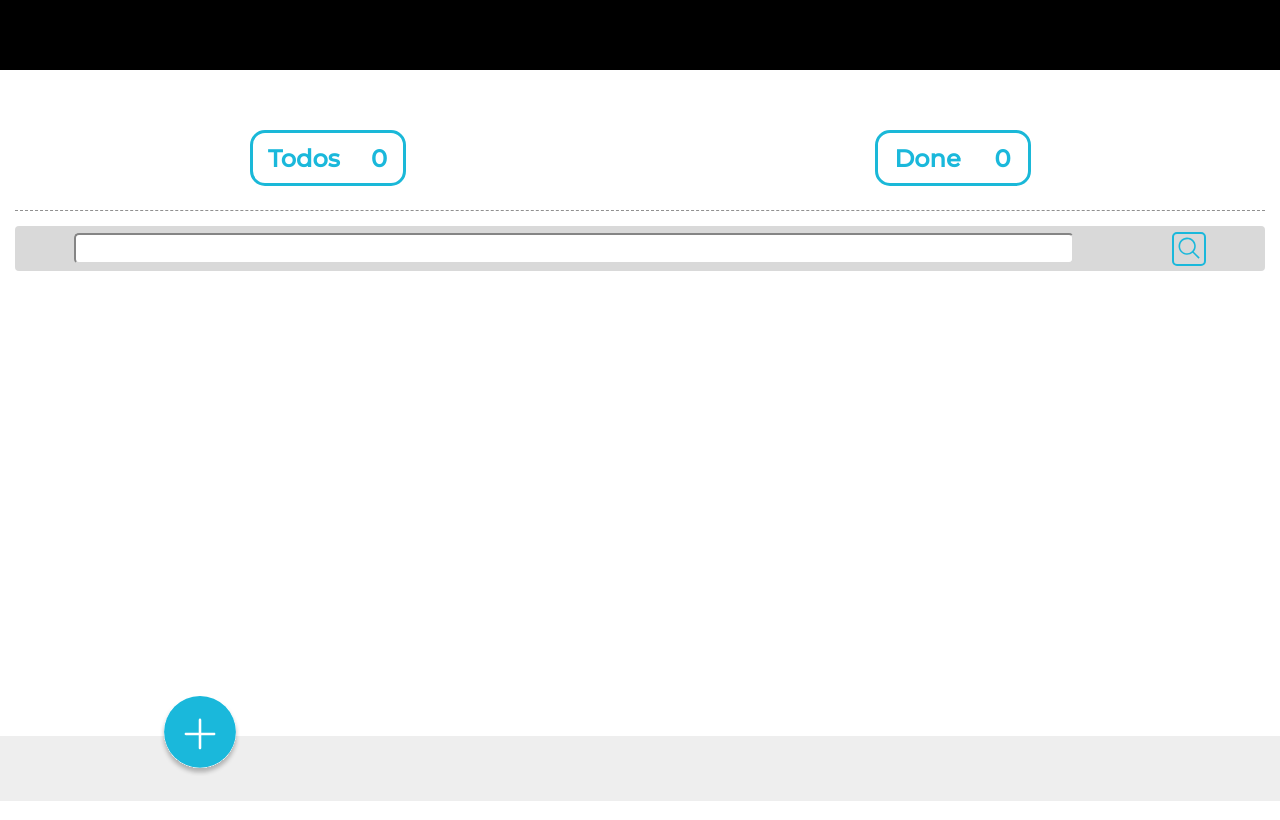
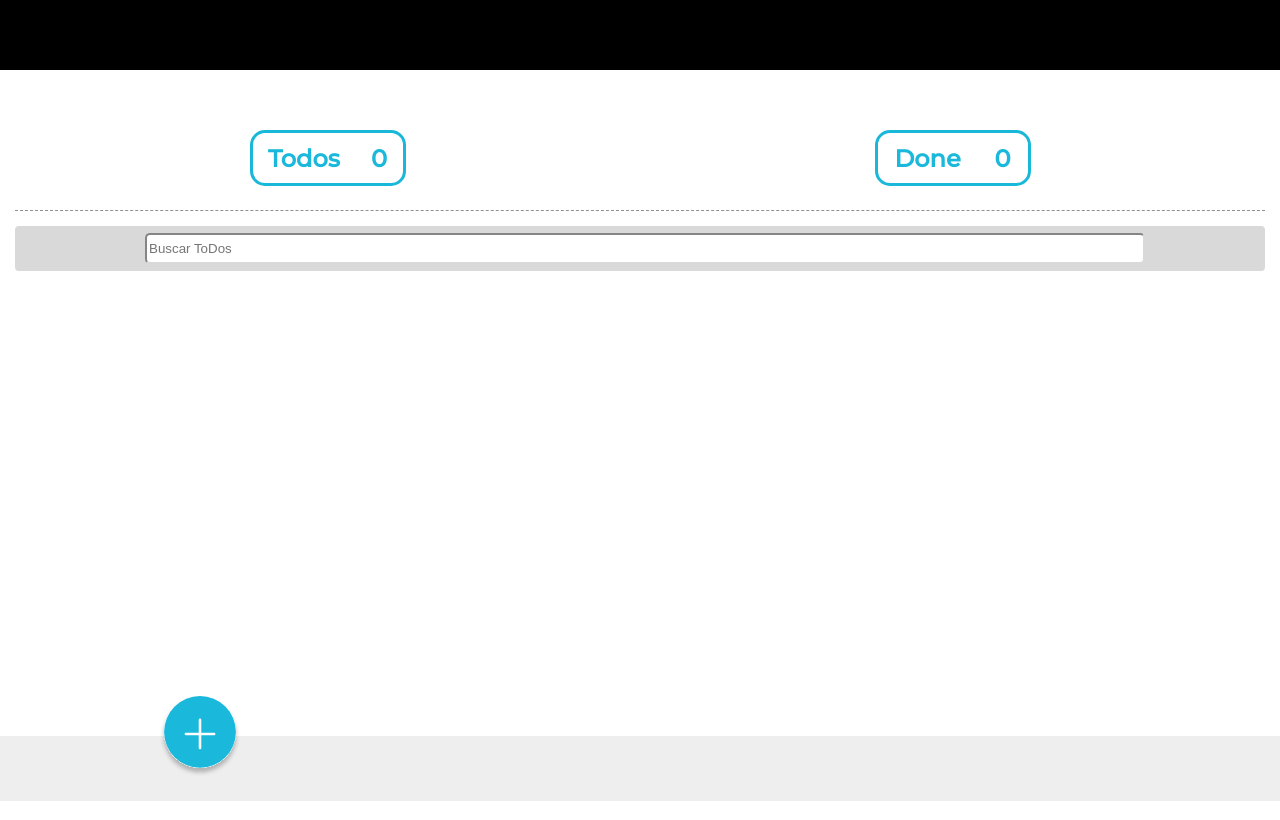
Before and after one commit to LuisFelipeRojasG/todoMachine, a React (Create React App) app: page / in a window 1280 px wide. Both pictures are taken after a click on the button "Start". Built offline with nearby package versions, Linux system fonts and the light colour scheme; some icons are missing.

Commit message:
Se crea la lógica de busqueda de ToDos

```diff
--- a/src/components/TodoPrincipal.jsx
+++ b/src/components/TodoPrincipal.jsx
@@ -32,16 +32,7 @@ function TodoPrincipal () {
                 <div className="body__controls">
                     <TodoCounter />
                 </div>
-                <div className="body__searchField">
-                    <input className="body__searchField--field" type="search" name="" id="" />
-                    <div className="body__searchField--button" type="submit" value="">
-                        <TodoSearch
-                            width={25}
-                            height={25}
-                            display={'center'}
-                        />
-                    </div>
-                </div>
+                <TodoSearch />
                 <div className="listOfTodos">
                     <TodoList />
                 </div>
--- a/src/components/TodoSearch.jsx
+++ b/src/components/TodoSearch.jsx
@@ -2,13 +2,31 @@ import React from "react";
 import { useContext } from "react";
 import { TodoContext } from "../context/indexContext";
 import { ReactComponent as Search } from "../assets/search.svg";
+import '../styles/todoSearch.css';
 
-function TodoSearch ({ width, height, display }) {
+function TodoSearch () {
 
-    const {} = useContext(TodoContext);
+    const {searchTodo, setSearchTodo} = useContext(TodoContext);
+
+    const onSearchValueChange = (event) => {
+        console.log(event.target.value);
+        setSearchTodo(event.target.value);
+      };
 
     return (
-        <Search width={width} height={height} display={display}/>
+        <div className="body__searchField">
+            <input
+                className="body__searchField--field"
+                type="search"
+                placeholder="Buscar ToDos"
+                value={searchTodo}
+                onChange={onSearchValueChange}
+            />
+            {/* <div className="body__searchField--button" type="submit" value="">
+            <Search width={85} height={85}/>
+            </div>  */}
+        </div>
+
     );
 }
 
--- a/src/context/indexContext.js
+++ b/src/context/indexContext.js
@@ -1,17 +1,8 @@
 import React from 'react';
-//import { useLocalStorage } from './useLocalStorage';
 import { useState } from 'react';
 import { useLocalStorage } from '../hooks/useLocalStorage';
 
 const TodoContext = React.createContext();
-
-// const defaultTodos = [
-//     { text: 'Cortar cebolla', completed:true },
-//     { text: 'Tomar el cursso de intro a React', completed:false },
-//     { text: 'Llorar con la llorona', completed:true },
-//     { text: 'LALALALAA', completed:false },
-// ];
-
 
 
 function TodoProvider ({children}) {
@@ -19,7 +10,7 @@ function TodoProvider ({children}) {
     const [viewPrincipal, setViewPrincipal] = useState('none');
     const [openTodoModal, setOpenTodoModal] = useState('none');
     //const [todos, setTodos] = useState(defaultTodos);
-    //const [searchTodo, setSearchTodo] = useState('');
+    const [searchTodo, setSearchTodo] = useState('');
     const [searchValue, setSearchValue] = useState('');
 
     const [todos, saveTodos] = useLocalStorage('Todos_v1', []);
@@ -32,12 +23,12 @@ function TodoProvider ({children}) {
     let searchedTodos = [];
 
     // Lógica para filtrar
-    if (!searchValue.length >= 1) {
+    if (!searchTodo.length >= 1) {
         searchedTodos = todos;
     } else {
         searchedTodos = todos.filter(todo => {
             const todoText = todo.text.toLowerCase();
-            const searchText = searchValue.toLowerCase();
+            const searchText = searchTodo.toLowerCase();
             return todoText.includes(searchText);
         });
     }
@@ -67,7 +58,8 @@ function TodoProvider ({children}) {
     };
 
     return(
-        <TodoContext.Provider value={{
+        <TodoContext.Provider
+            value={{
                 viewPrincipal,
                 setViewPrincipal,
                 openTodoModal,
@@ -76,13 +68,14 @@ function TodoProvider ({children}) {
                 //setTodos,
                 completedTodos,
                 totalTodos,
-            //searchTodo,
-            //setSearchTodo,
+                searchTodo,
+                setSearchTodo,
                 searchedTodos,
                 completeTodo,
                 deleteTodo,
                 addTodo,
-        }}>
+            }}
+        >
             {children}
         </TodoContext.Provider>
     );
--- a/src/styles/todoPrincipal.css
+++ b/src/styles/todoPrincipal.css
@@ -36,35 +36,6 @@
     font-family: 'Montserrat', sans-serif;
 }
 
-.body__searchField {
-    display: flex;
-    justify-content: space-around;
-    align-items: center;
-    height: 45px;
-    margin: 15px;
-    border-radius: 4px;
-    background-color: #d9d9d9;
-}
-
-.body__searchField--field {
-    width: 80%;
-    height: 70%;
-    margin-left: 10px;
-    border-radius: 5px;
-    border-color: #d9d9d9;
-}
-
-.body__searchField--button {
-    width: 30px;
-    height: 30px;
-    display: flex;
-    align-items: center;
-    justify-content: center;
-    margin-right: 10px;
-    border-radius: 5px;
-    border: 2px solid rgba(26, 184, 219, 1)
-}
-
 .listOfTodos {
     height: 100%;
     margin: 20px;
--- /dev/null
+++ b/src/styles/todoSearch.css
@@ -0,0 +1,29 @@
+
+.body__searchField {
+    display: flex;
+    justify-content: space-around;
+    align-items: center;
+    height: 45px;
+    margin: 15px;
+    border-radius: 4px;
+    background-color: #d9d9d9;
+}
+
+.body__searchField--field {
+    width: 80%;
+    height: 70%;
+    margin-left: 10px;
+    border-radius: 5px;
+    border-color: #d9d9d9;
+}
+
+.body__searchField--button {
+    width: 30px;
+    height: 30px;
+    display: flex;
+    align-items: center;
+    justify-content: center;
+    margin-right: 10px;
+    border-radius: 5px;
+    border: 2px solid rgba(26, 184, 219, 1)
+}
```
Lines whose indentation alone changed are shown as unchanged.
